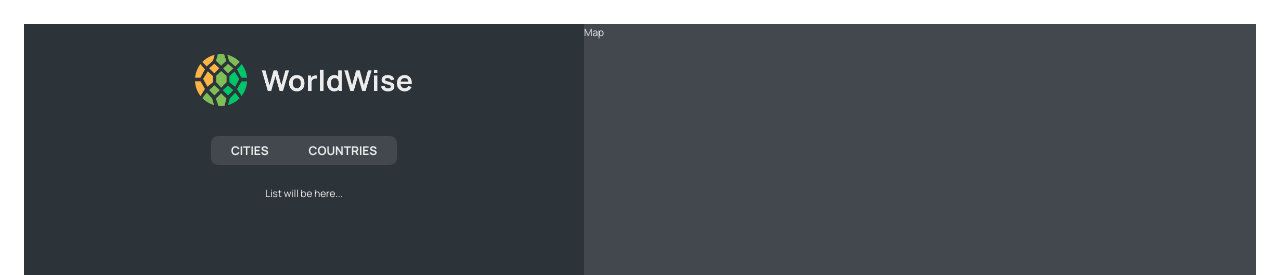
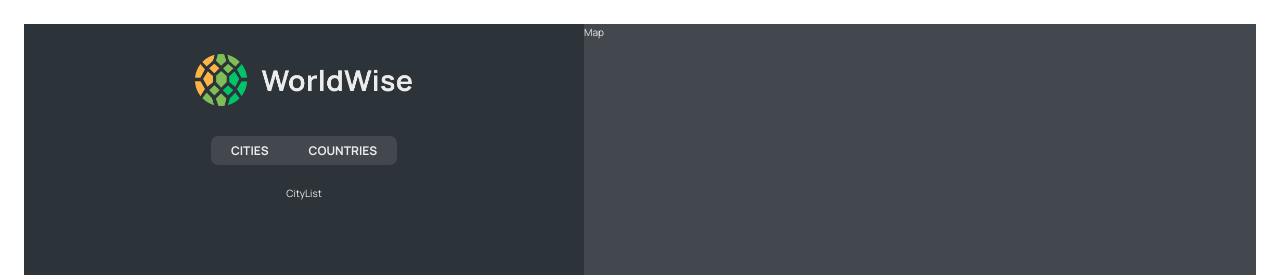
Before and after one commit to erenavar/world-trip, a React (Vite) app: page /app in a window 1280 px wide. Shown: the top 275 px of the page. Built offline with nearby package versions, Linux system fonts and the light colour scheme.

Commit message:
add citylist css and citylist component to routes

```diff
--- a/src/App.jsx
+++ b/src/App.jsx
@@ -6,6 +6,7 @@
 import PageNotFound from "./pages/PageNotFound";
 import AppLayout from "./pages/AppLayout";
 import Login from "./pages/LoginPage";
+import CityList from './components/CityList';
 
 export default function App() {
   return (
@@ -17,8 +18,8 @@
           <Route path="pricing" element={<PricingPage />} />
           <Route path="login" element={<Login />} />
           <Route path="app" element={<AppLayout />} >
-            <Route index element={<p>List will be here...</p>} />
-            <Route path="cities" element={<p>Cities</p>} />
+            <Route index element={<CityList />} />
+            <Route path="cities" element={<CityList />} />
             <Route path="countries" element={<p>Countries</p>} />
             <Route path="form" element={<p>Form</p>} />
           </Route>
--- a/src/components/CityList.jsx
+++ b/src/components/CityList.jsx
@@ -1,7 +1,8 @@
-import React from 'react'
+import React from 'react';
+import styles from './CityList.module.css'
 
 export default function CityList() {
     return (
-        <div>CityList</div>
+        <ul className={styles.CityList}>CityList</ul>
     )
 }
--- /dev/null
+++ b/src/components/CityList.module.css
@@ -0,0 +1,7 @@
+.cityList {
+  width: 100%;
+  height: 65vh;
+  list-style: none;
+  overflow-y: scroll;
+  overflow-x: hidden;
+}
```
